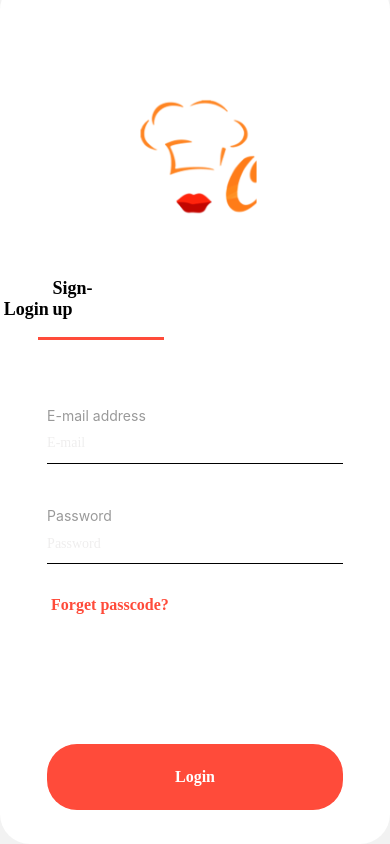
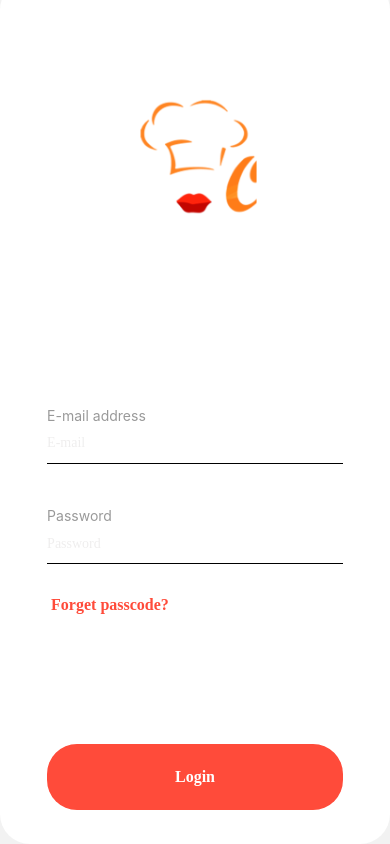
Before and after one commit to HunyyDev/Food_Delivery_App, a React Native app in the folder FistApp/: screen /Login in a window 390 px wide. Built offline with nearby package versions, Linux system fonts and the light colour scheme.

Commit message:
revert push file

```diff
--- a/FistApp/source/Components/SwitchButton.js
+++ b/FistApp/source/Components/SwitchButton.js
@@ -4,7 +4,9 @@ import {View,Text, StyleSheet, Component,TouchableOpacity } from "react";
 export default class SwitchButton extends Component{
     constructor(props){
         super(props);
-        this.state = {};
+        this.state = {
+            label: props
+        };
     }
 
     render(){
--- a/FistApp/source/screens/auth/login/index.js
+++ b/FistApp/source/screens/auth/login/index.js
@@ -39,17 +39,6 @@ export default class LoginScreen extends Component{
                 <Image source = {IMG_bella} style = {styles.logo}/>
                 <Image source ={IMG_vector1} style = {{position: 'absolute',marginLeft: scale(242),marginTop: scale(164.81)}}/>
               </View>
-              {/* Button */}
-              <View style = {styles.buttonContainer}>
-                <TouchableOpacity onPress={() => this.setState({label: 'login',underlineLeft: scale(40), })} style = {styles.button}>
-                  <Text style={styles.buttonText}>{'Login'}</Text>
-                </TouchableOpacity>
-                <TouchableOpacity onPress={() => this.setState({label: 'SignUp',underlineLeft: scale(260)})} style = {styles.button}>
-                  <Text style={styles.buttonText}>{'Sign-up'}</Text>
-                </TouchableOpacity>
-              </View>
-              {/* Line */}
-              <View style={[styles.underline,{marginLeft: this.state.underlineLeft}]}/>
             </View>
             <Condition {...{label: this.state.label, props: this.props}}></Condition>
           </SafeAreaView>
@@ -85,30 +74,5 @@ const styles = StyleSheet.create({
       alignSelf: 'center',
       resizeMode: 'cover',
     },
-    underline: {
-      backgroundColor: CUSTOM_COLOR.SunsetOrange,
-      width: scale(134),
-      height: 3,
-      bottom: 0,
-      position: 'absolute',
-    },
-    buttonContainer: {
-      flexDirection:'row',
-      bottom: 20,
-      position: 'absolute',
-    },
-    button: {
-      alignSelf: 'flex-end',
-      flex: 1,
-    },
-
-    buttonText: {
-      color: 'black',
-      fontFamily: CUSTOM_FONT.SF_PRO_ROUNDED,
-      fontWeight: 'bold',
-      alignSelf: 'center',
-      justifyContent: 'center',
-      fontSize: 18,
-    },
 
 });
```
